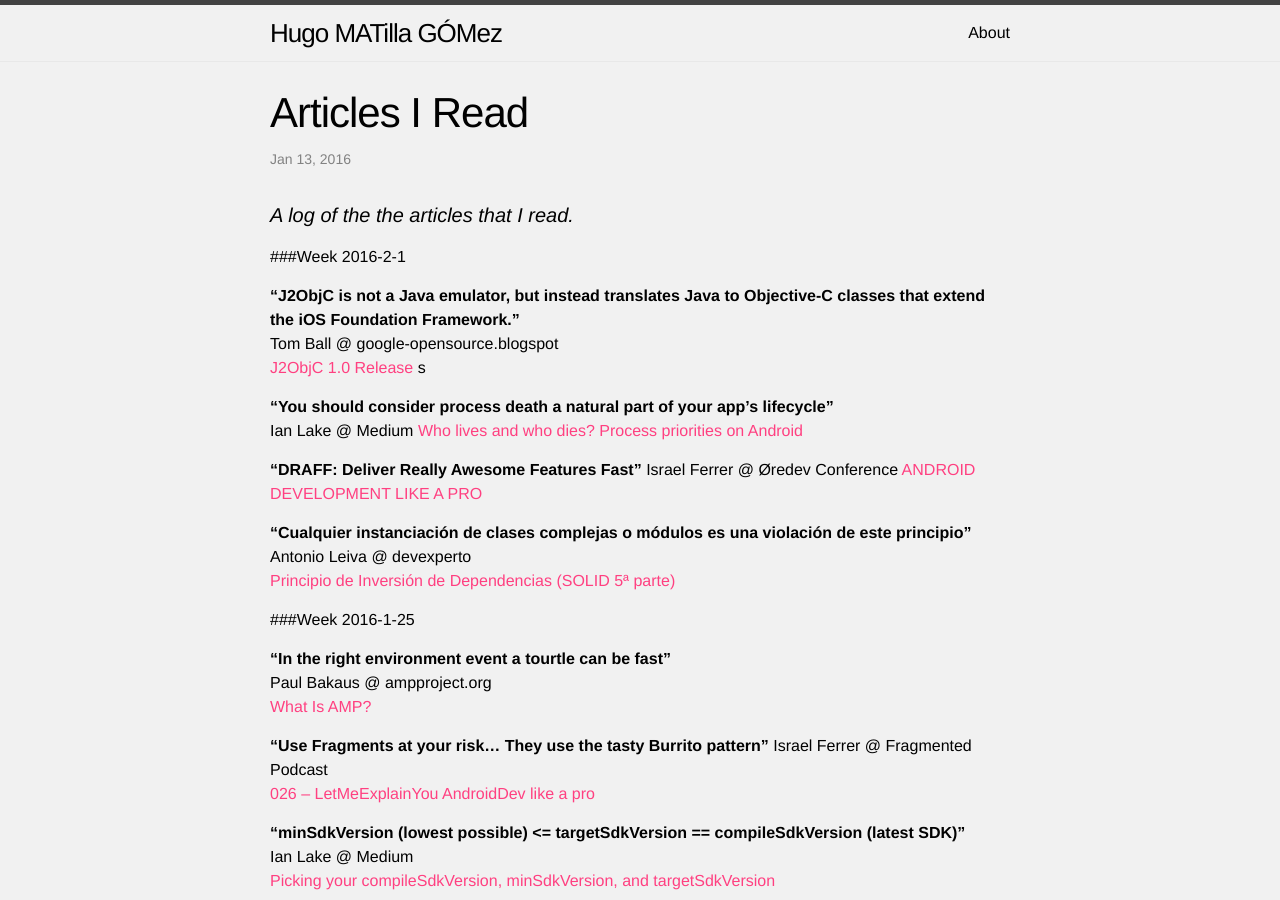
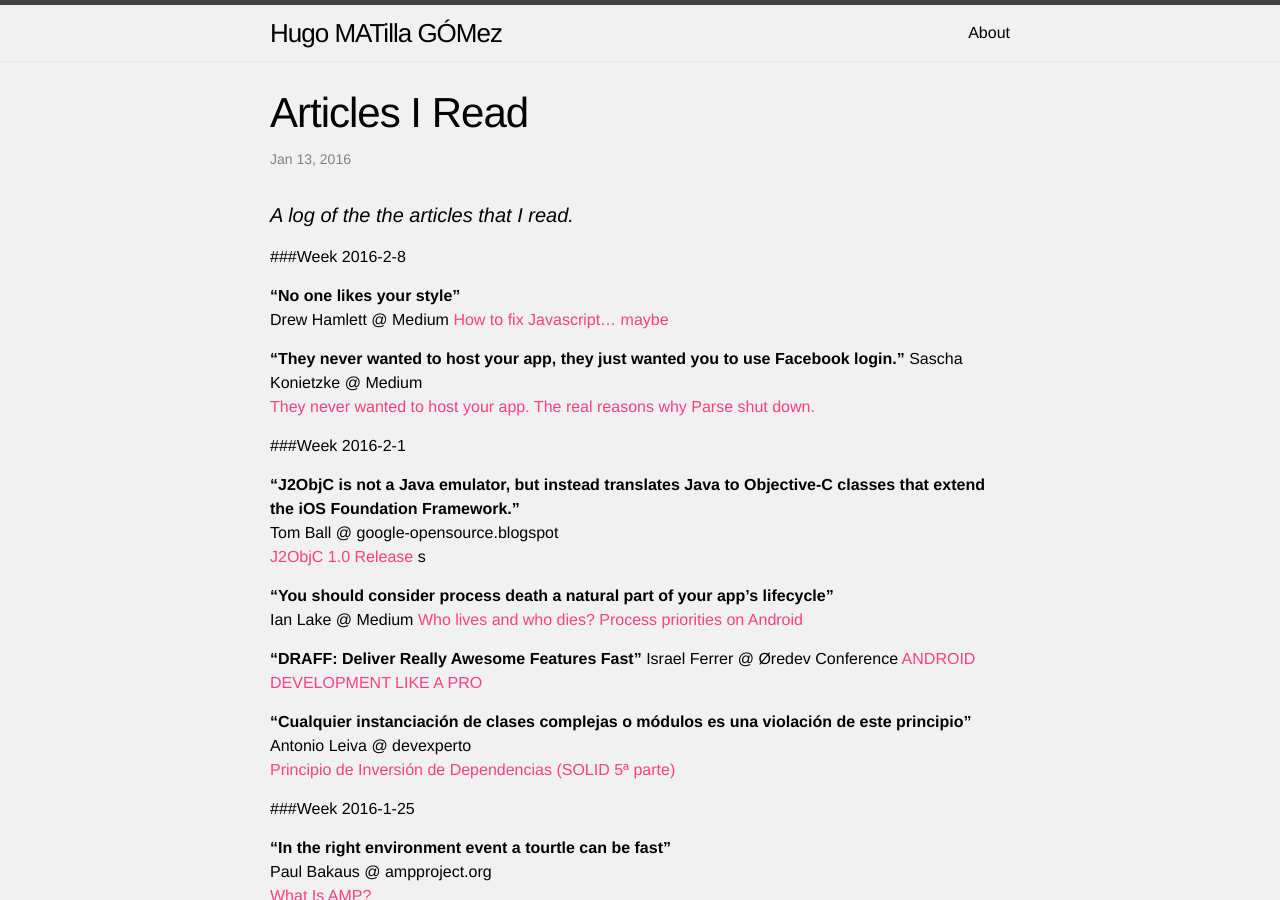
Before and after one commit to HugoMatilla/hugomatilla.github.io, a Jekyll site: the page built from _posts/2016-01-13-Articles-Red.md, in a window 1280 px wide and 900 px high. Built offline with Jekyll 4.4.1, drawn with Linux system fonts in a browser that asks for light colours.

Commit message:
Update articles and resolutions

```diff
--- a/_posts/2016-01-13-Articles-Red.md
+++ b/_posts/2016-01-13-Articles-Red.md
@@ -6,6 +6,16 @@ categories: reading
 ---
 
 #### _A log of the the articles that I read._
+
+###Week 2016-2-8
+
+**"No one likes your style"**
+Drew Hamlett @ Medium
+[How to fix Javascript… maybe](https://medium.com/@wob/how-to-fix-javascript-maybe-8857819bfa16#.1sx6ya9nm)
+
+**"They never wanted to host your app, they just wanted you to use Facebook login."**
+Sascha Konietzke @ Medium
+[They never wanted to host your app. The real reasons why Parse shut down.](https://medium.com/@s2o/they-never-wanted-to-host-your-app-the-real-reasons-why-parse-shut-down-6ec3d7d5c53c#.rdz6bp436)
 
 ###Week 2016-2-1
 
```
Also changed, not shown: _posts/2016-01-04-New-Years-Resolutions.md (+7 -7 lines).
